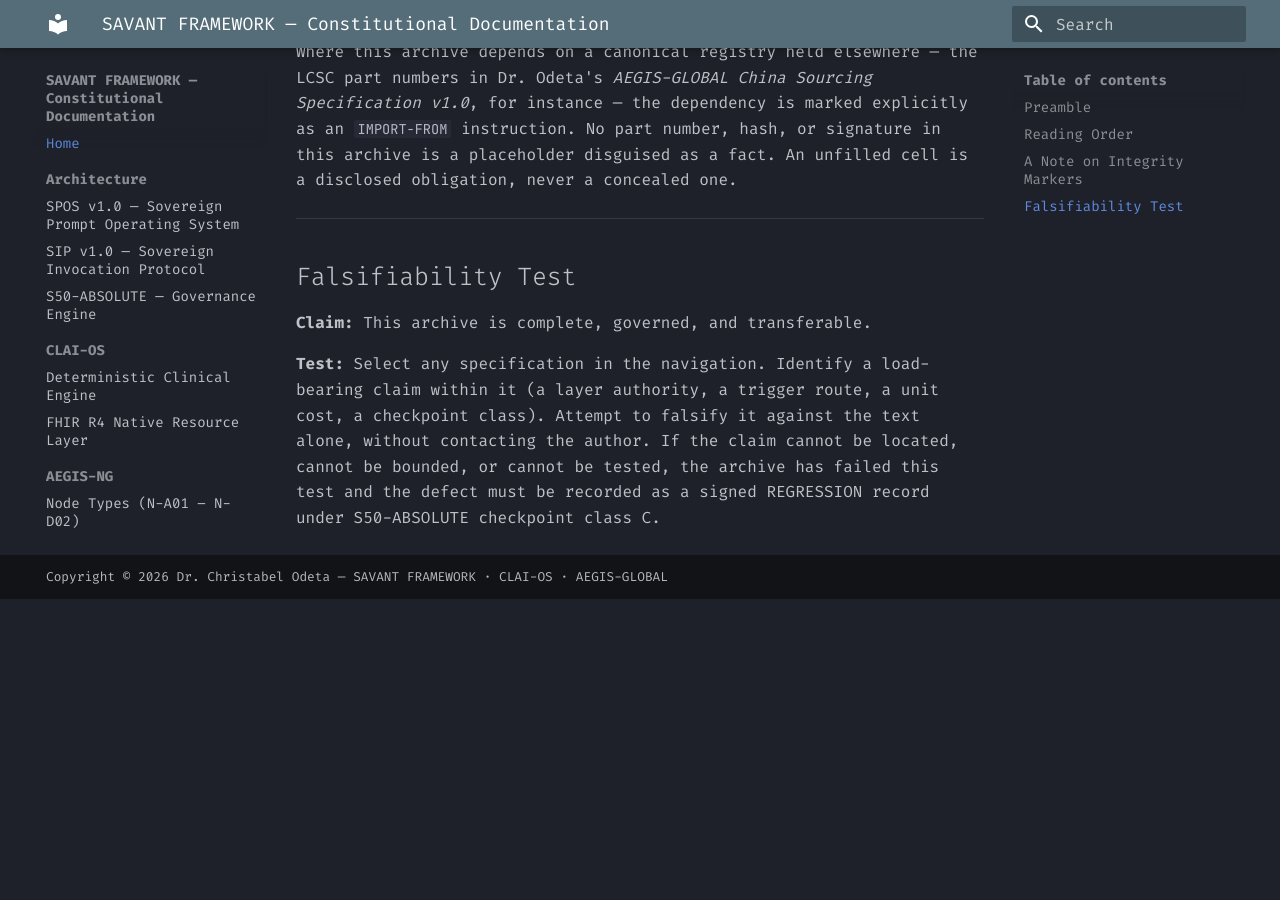
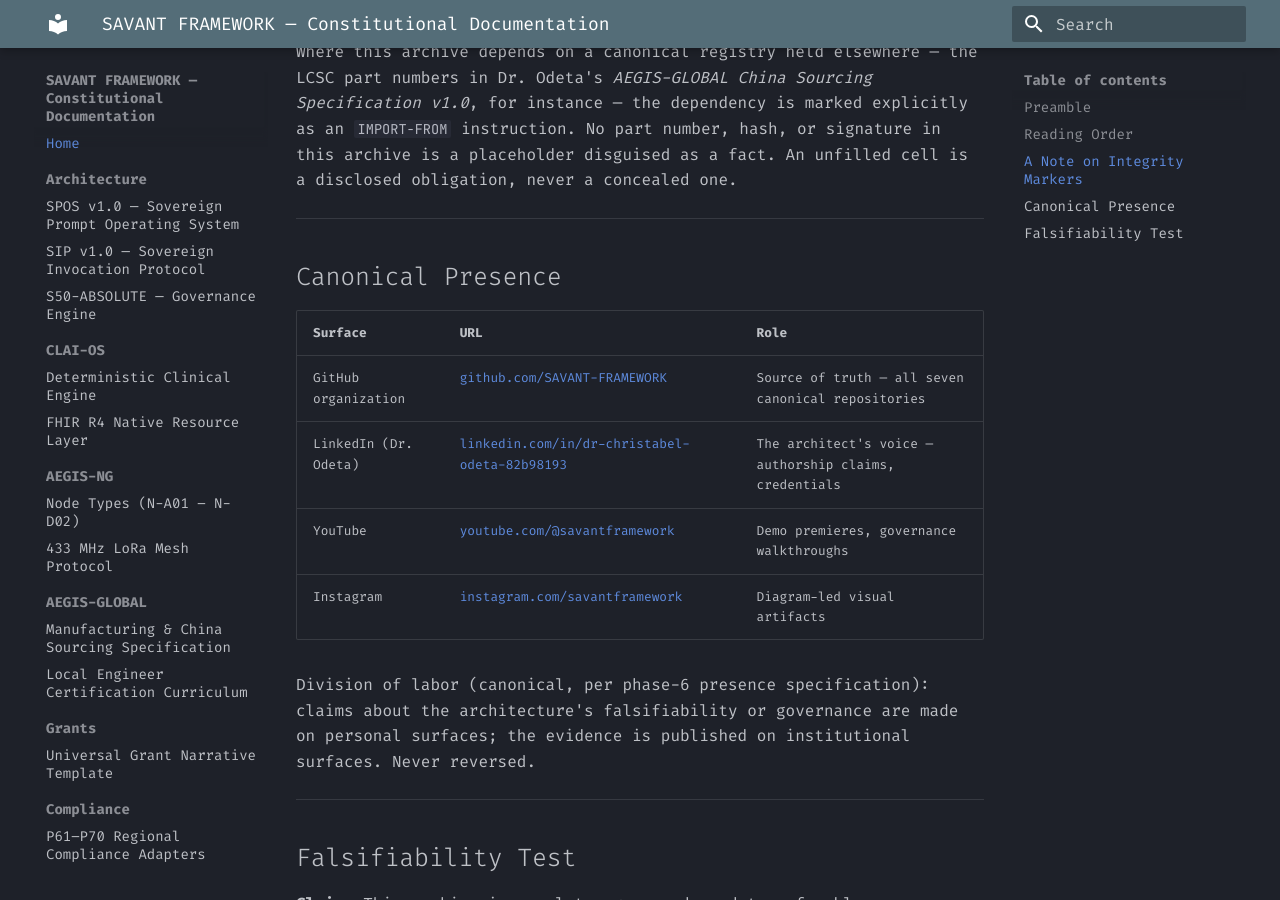
Before and after one commit to SAVANT-FRAMEWORK/savant-docs, an MkDocs documentation site: the page built from docs/index.md, in a window 1280 px wide and 900 px high, scrolled down 2280 px. Built offline with MkDocs 1.6.1 and Material for MkDocs 9.7.7, drawn with Linux system fonts in a browser that asks for light colours; before the commit the page ends 2879 px from its top, so only the background shows below that.

Commit message:
[L0-KERNEL] Add canonical presence registry (LinkedIn, YouTube, Instagram, org)
Signed-off-by: Dr. Christabel Odeta <Christabel.odeta@gmail.com>

```diff
--- a/docs/index.md
+++ b/docs/index.md
@@ -50,6 +50,21 @@
 
 ---
 
+## Canonical Presence
+
+| Surface | URL | Role |
+|---|---|---|
+| GitHub organization | [github.com/SAVANT-FRAMEWORK](https://github.com/SAVANT-FRAMEWORK) | Source of truth — all seven canonical repositories |
+| LinkedIn (Dr. Odeta) | [linkedin.com/in/dr-christabel-odeta-82b98193](https://www.linkedin.com/in/dr-christabel-odeta-82b98193) | The architect's voice — authorship claims, credentials |
+| YouTube | [youtube.com/@savantframework](https://youtube.com/@savantframework) | Demo premieres, governance walkthroughs |
+| Instagram | [instagram.com/savantframework](https://www.instagram.com/savantframework) | Diagram-led visual artifacts |
+
+Division of labor (canonical, per phase-6 presence specification): claims about the
+architecture's falsifiability or governance are made on personal surfaces; the evidence
+is published on institutional surfaces. Never reversed.
+
+---
+
 ## Falsifiability Test
 
 **Claim:** This archive is complete, governed, and transferable.
```
